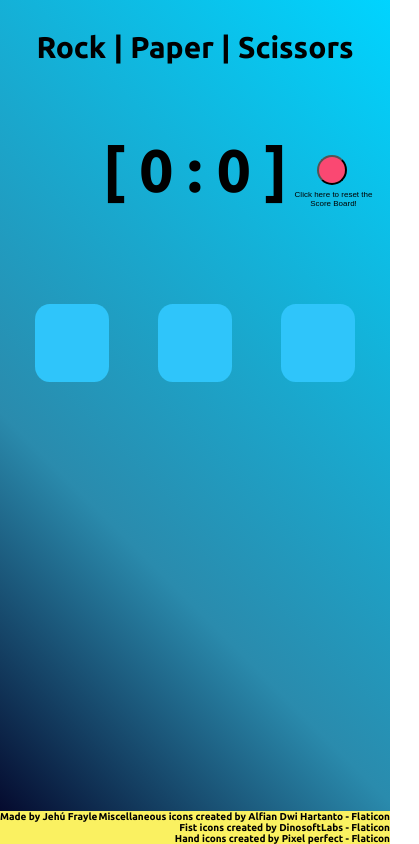
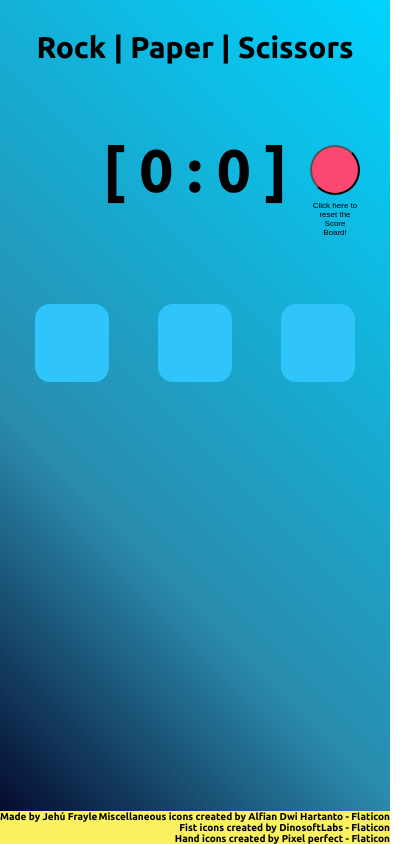
Before and after one commit to JehuFrayle/rock-paper-scissors, a website built with webpack: page src/index.html in a window 390 px wide. Shown: the whole page, 419 px wide, since content can reach past the window. Built offline with nearby package versions, Linux system fonts and the light colour scheme; files whose address does not match are found by name.

Commit message:
So... this is awkward. I didn't solve the whitespace problem before. Now I solved it, it was problem generated by the span tag in the reset button. Now I'm using grid and media queries to make it fit in a better way

```diff
--- a/src/style.css
+++ b/src/style.css
@@ -29,34 +29,36 @@ p {
     text-align: center;
 }
 .scoreBoard {
-    display: flex;
+    display: grid;
+    grid-template-columns: 1fr auto 1fr;
+    width: 100%;
     align-items: center;
     margin-top: 7rem;
     justify-content: center;
 }
 #score {
+    grid-area: 1/2;
     width: auto;
     font-size: 6rem;
     text-align: center;
-    justify-self: center;
 }
 #reset {
-    position: absolute;
-    left: calc(85% - 1.5rem);
-    width: 3rem;
-    height: 3rem;
-    border-radius: 1.5rem;
+    grid-area: 1/3;
+    justify-self: end;
+    margin-right: 5rem;
+    width: 5rem;
+    height: 5rem;
+    border-radius: 50%;
     background-color: #FA4872;
 }
 #reset:hover {
     background-color: #AD2142;
 }
 #reset span {
-    width: 10rem;
     display: inline-block;
     position: relative;
-    top: 3rem;
-    left: -3.5rem;
+    top: 5rem;
+    text-align: center;
     font-size: .8rem;
 }
 .juego {
@@ -86,7 +88,6 @@ p {
 }
 #puntaje {
     width: 100%;
-    margin-bottom: 5rem;
 }
 #Rock{
     background-image: url('../assets/rock.png');
@@ -98,9 +99,9 @@ p {
     background-image: url('../assets/scissors.png');
 }
 .credits {
+    display: flex;
     position: absolute;
     bottom: 0;
-    display: flex;
     justify-content: space-between;
     width: 100%;
     height: auto;
@@ -119,3 +120,9 @@ p {
     text-align: right;
     justify-content: end;
 }
+@media (max-width: 500px) {
+    #reset {
+        margin-right: 3rem;
+    }
+
+}
```
